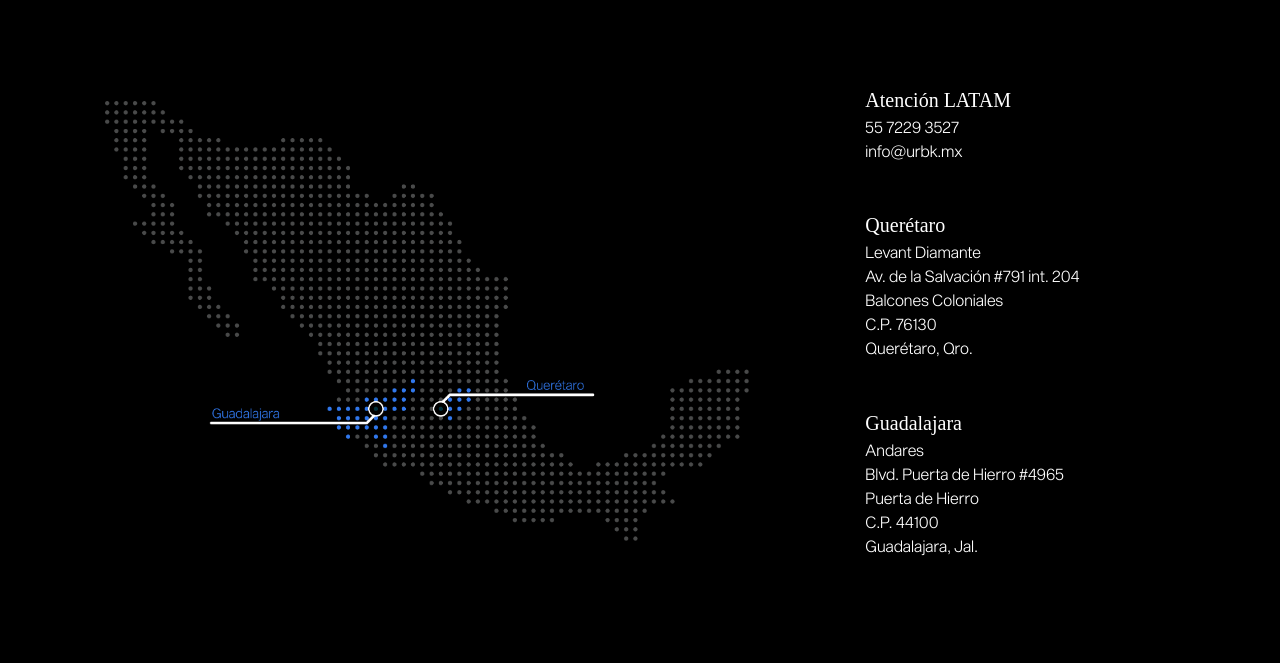
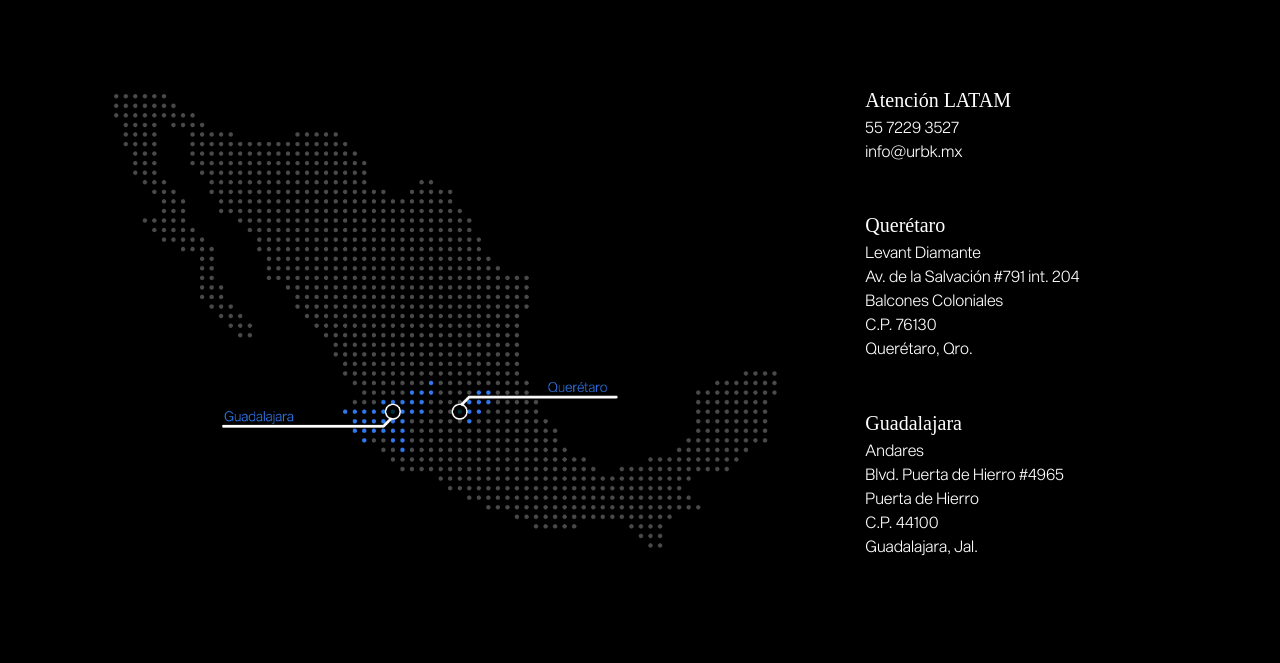
Before and after one commit to doodmx/urbk-credit-card, a plain HTML site: page contacto.html in a window 1280 px wide. Shown: the part 811-1474 px from the top of the page. Drawn offline with nearby package versions, Linux system fonts and the light colour scheme; a web font is replaced by a local one.

Commit message:
feat: correction in map

```diff
--- a/style.css
+++ b/style.css
@@ -1989,8 +1989,10 @@ body h1{
       padding-right: 5vw;
     } */
     #mapa-america{
-      width: 100%;
-      height: 55vh;
+      width: 80%;
+      margin-right: 4em;
+      /* height: 55vh; */
+      /* height: 100%; */
     }
     #mapa-asia{
       height: 67vh;
```
